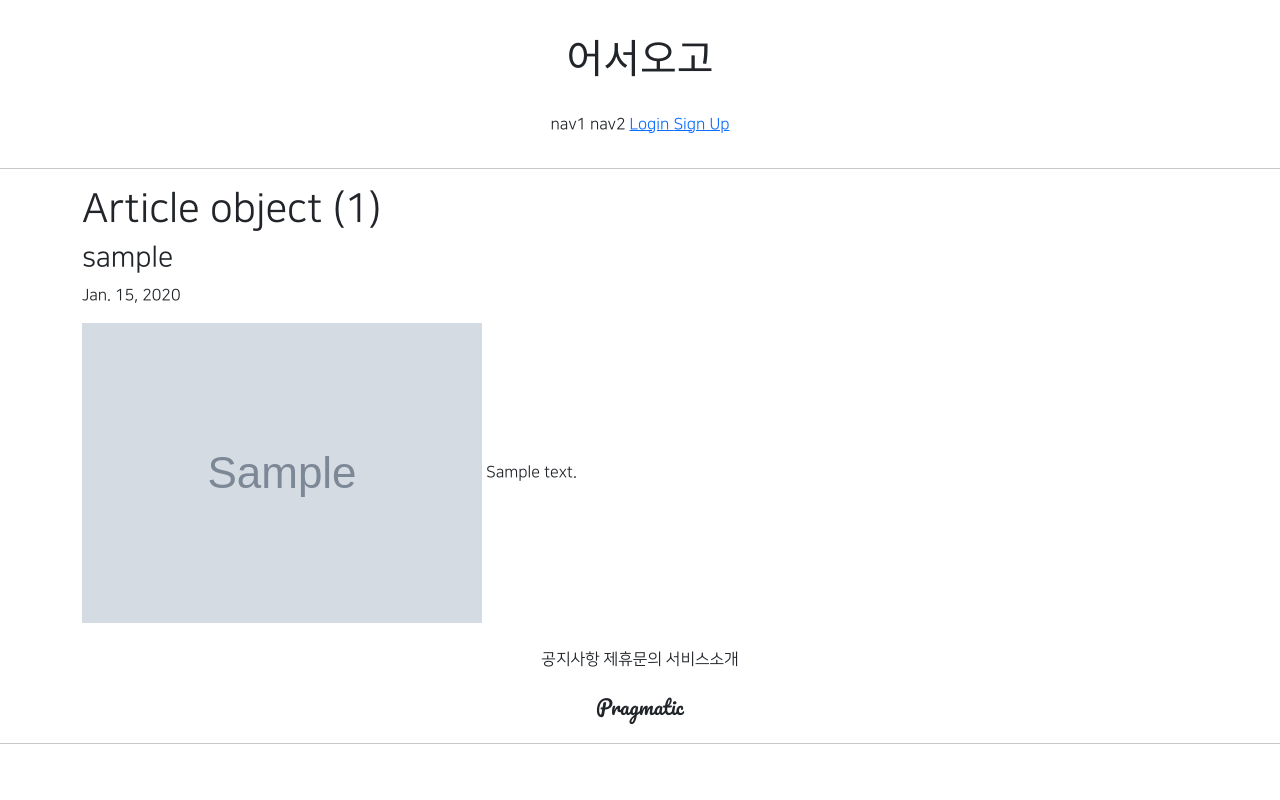
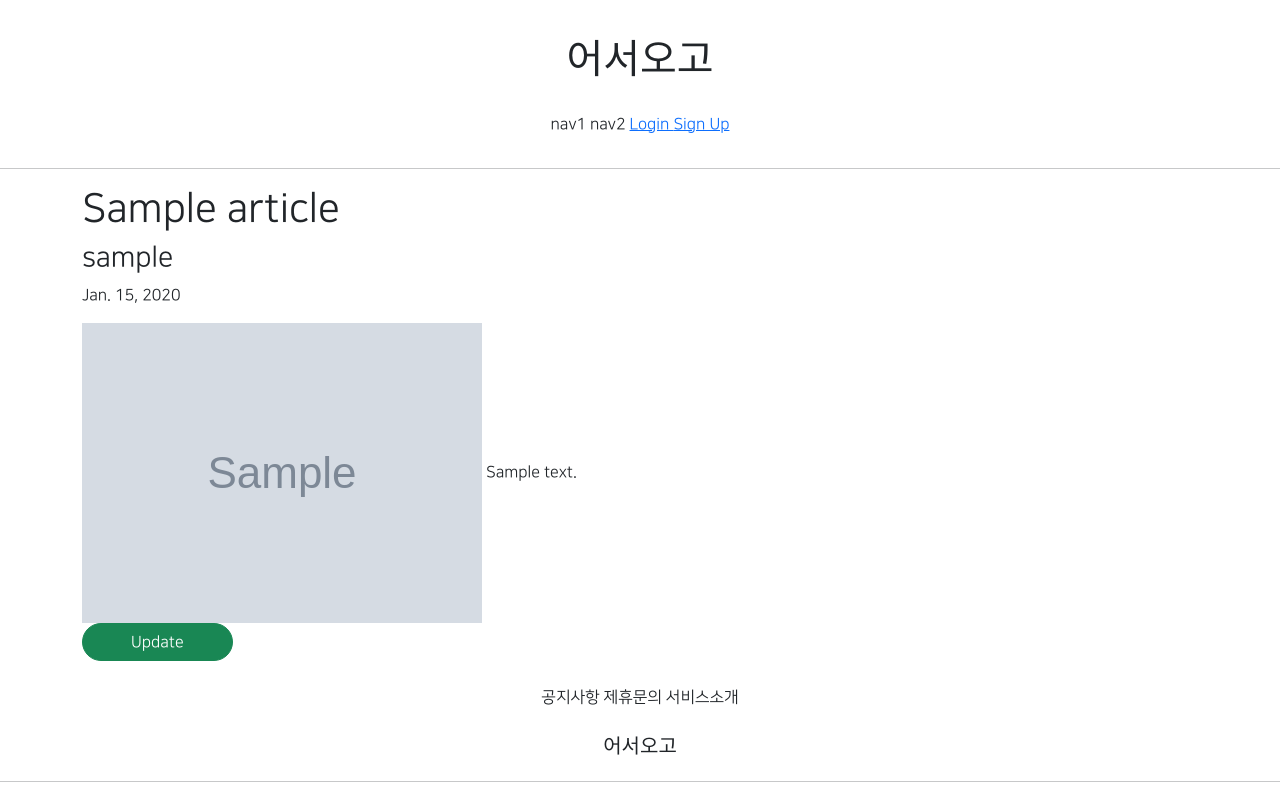
Before and after one commit to namvandy/gi_6, a Django app: page /articles/detail/1 in a window 1280 px wide. Run offline with Django 3.2, Linux system fonts and the light colour scheme; tables that the repository leaves empty hold one stand-in row (values such as "Sample post"); grey boxes marked "Sample" are stand-in pictures; parts of the project's set-up code (start-up, migrations or seed data) failed here and were passed over; some libraries are stand-ins or nearby versions.

Commit message:
8/03 3rd commit articleapp/ Updateview

```diff
--- a/articleapp/templates/articleapp/detail.html
+++ b/articleapp/templates/articleapp/detail.html
@@ -5,7 +5,7 @@
     <div class="container">
         <div>
             {#     제목, 글쓴이, 작성일자       #}
-            <h1>{{ target_article }}</h1>
+            <h1>{{ target_article.title }}</h1>
             <h3>{{ target_article.writer.profile.nickname }}</h3> {# writer사용자의 프로필의 닉네임을 가져옴 #}
             <p>{{ target_article.created_at }}</p>
         </div>
@@ -13,6 +13,12 @@
             {# 게시글 대표 이미지, 게시글 내용    #}
             <img src="{{ target_article.image.url }}" alt="">
             {{ target_article.content }}
+            <div>
+                <a href="{% url 'articleapp:update' pk=target_article.pk %}"
+                    class="btn btn-success rounded-pill px-5">
+                    Update
+                </a>
+            </div>
         </div>
     </div>
 
--- a/articleapp/urls.py
+++ b/articleapp/urls.py
@@ -1,7 +1,7 @@
 from django.urls import path
 from django.views.generic import TemplateView
 
-from articleapp.views import ArticleCreateView, ArticleDetailView
+from articleapp.views import ArticleCreateView, ArticleDetailView, ArticleUpdateView
 
 app_name='articleapp'
 
@@ -10,5 +10,5 @@ urlpatterns=[
 
     path('create/', ArticleCreateView.as_view(), name='create'),
     path('detail/<int:pk>', ArticleDetailView.as_view(), name='detail'),
-
+    path('update/<int:pk>', ArticleUpdateView.as_view(), name='update'),
 ]
--- a/articleapp/views.py
+++ b/articleapp/views.py
@@ -4,11 +4,11 @@ from django.shortcuts import render
 
 #CRUD모두 사용(게시판)
 from django.urls import reverse_lazy
-from django.views.generic import CreateView, DetailView
+from django.views.generic import CreateView, DetailView, UpdateView
 
 from articleapp.forms import ArticleCreationForm
 from articleapp.models import Article
-
+from django.urls import reverse
 
 class ArticleCreateView(CreateView):
     model = Article
@@ -25,3 +25,14 @@ class ArticleDetailView(DetailView):
     model = Article
     context_object_name = 'target_article'
     template_name = 'articleapp/detail.html'
+
+
+class ArticleUpdateView(UpdateView):
+    model = Article
+    form_class = ArticleCreationForm
+    context_object_name = 'target_article'
+    template_name = 'articleapp/update.html'
+    # success_url = reverse_lazy('articleapp:list')
+    #동적으로 url지정
+    def get_success_url(self):
+        return reverse('articleapp:detail', kwargs={'pk':self.object.pk})
--- a/templates/footer.html
+++ b/templates/footer.html
@@ -5,6 +5,6 @@
         <span>서비스소개</span>
     </div>
     <div class="pragmatic_footer_logo">
-        <h5>Pragmatic</h5>
+        <h5>어서오고</h5>
     </div>
 </div>
```
Also changed, not shown: articleapp/templates/articleapp/update.html (added, +23 -0 lines).
